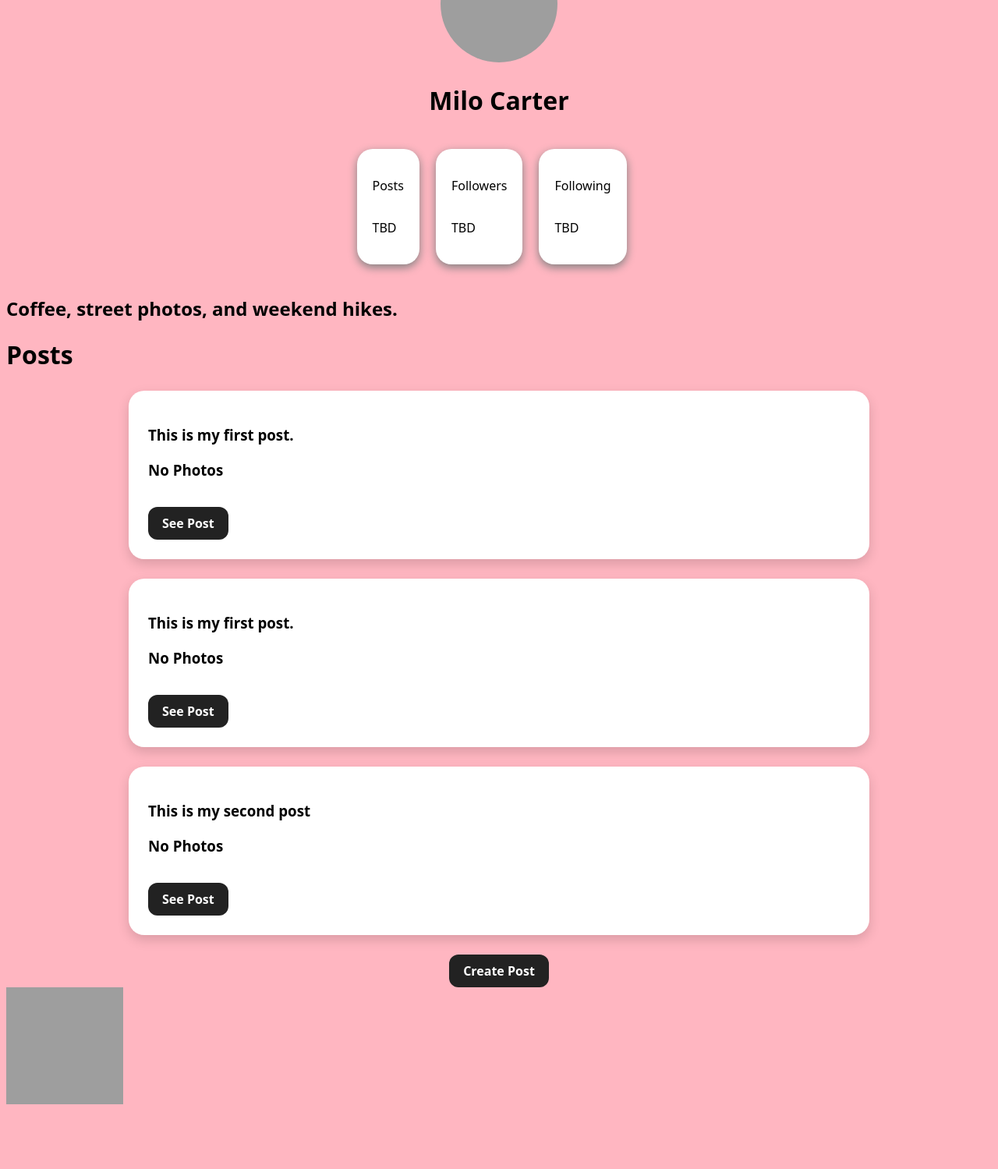
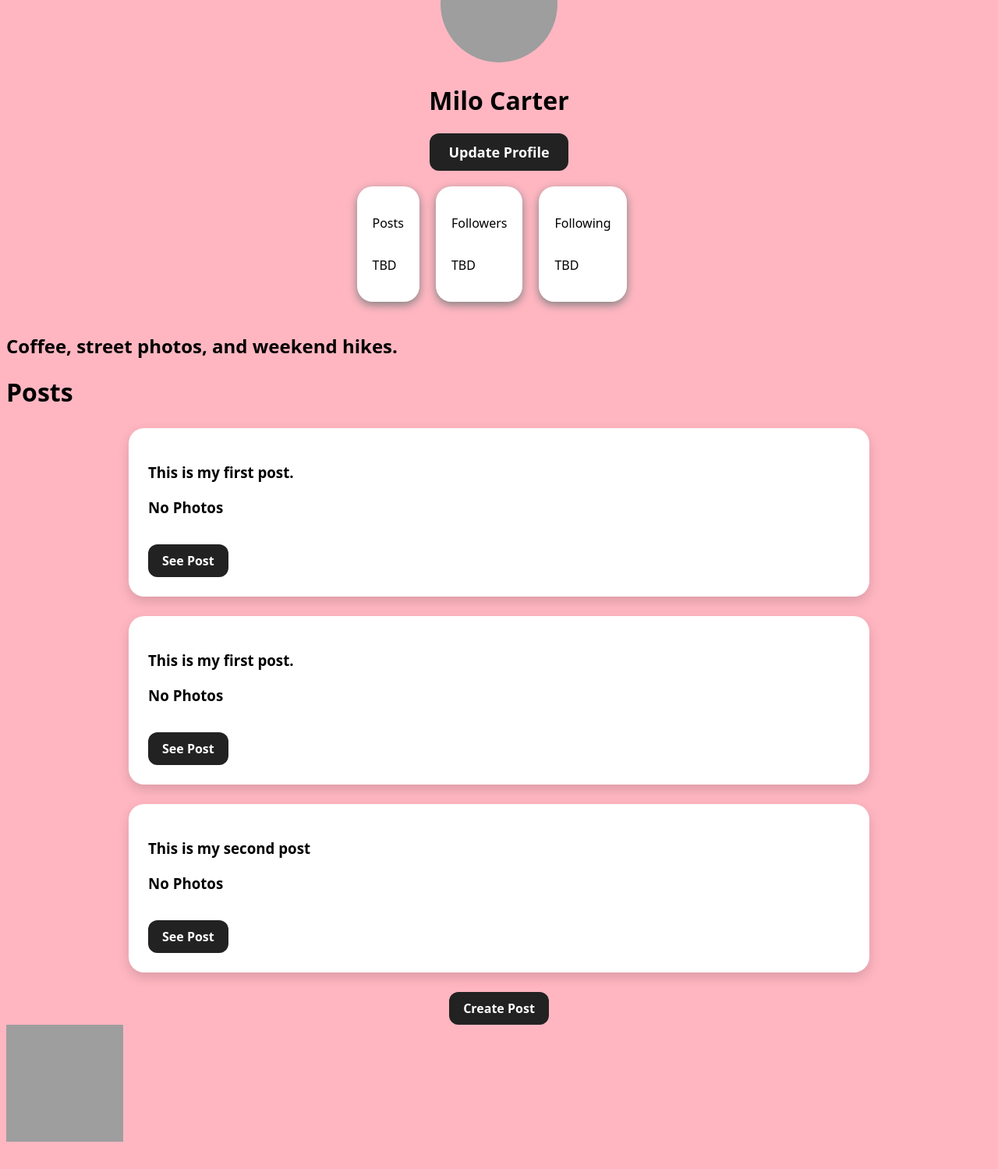
Before and after one commit to saud-otb/cs412, a Django app: page /mini_insta/1/ in a window 1280 px wide. Shown: the part 208-1707 px from the top of the page at 78% size. Before the commit the page ends 1624 px from the top, so only its background shows below. Run offline with Django 5.2, Linux system fonts and the light colour scheme; data comes from the database, SQL or seed files in the repository; both versions use the stored data as it was after the commit; grey boxes are pictures that could not be loaded.

Commit message:
Created UpdateProfileView and added an update profile button

```diff
--- a/mini_insta/models.py
+++ b/mini_insta/models.py
@@ -3,6 +3,7 @@
 # Description: Defines the database structure for profiles, posts, and photos.
 
 from django.db import models
+from django.urls import reverse
 
 # Create your models here.
 class Profile(models.Model):
@@ -17,6 +18,9 @@ class Profile(models.Model):
         '''Returns all posts created by this profile.'''
         all_posts = Post.objects.filter(profile=self).order_by('timestamp')
         return all_posts
+
+    def get_absolute_url(self):
+        return reverse('show_profile', kwargs={'pk':self.pk})
 
     def __str__(self):
         '''Return a string reprsentation of this profile object'''
--- a/mini_insta/templates/mini_insta/show_profile.html
+++ b/mini_insta/templates/mini_insta/show_profile.html
@@ -6,6 +6,7 @@
 <div class="top-header">
     <img src="{{profile.profile_image_url}}">
     <h1>{{profile.display_name}}</h1>
+    <a href="{% url 'update_profile' profile.pk %}" id="update-button">Update Profile</a>
 </div>
 
     <div class="profile-information">
--- a/mini_insta/urls.py
+++ b/mini_insta/urls.py
@@ -4,11 +4,12 @@
 
 from django.urls import path
 from django.conf import settings
-from .views import ProfileListView, ProfileDetailView, PostDetailView, CreatePostView
+from .views import ProfileListView, ProfileDetailView, PostDetailView, CreatePostView, UpdateProfileView
 
 urlpatterns = [
     path(r'', ProfileListView.as_view(), name='show_all_profiles'),
     path(r'<int:pk>/', ProfileDetailView.as_view(), name='show_profile'),
     path(r'post/<int:pk>/', PostDetailView.as_view(), name='show_post'),
-    path(r'profile/<int:pk>/create_post', CreatePostView.as_view(), name='create_post')
+    path(r'profile/<int:pk>/create_post', CreatePostView.as_view(), name='create_post'),
+    path(r'profile/<int:pk>/update', UpdateProfileView.as_view(), name='update_profile'),
 ]
--- a/mini_insta/views.py
+++ b/mini_insta/views.py
@@ -6,8 +6,8 @@
 from django.shortcuts import render
 from django.urls import reverse
 from .models import Profile, Post, Photo
-from django.views.generic import ListView, DetailView, CreateView
-from .forms import CreatePostForm
+from django.views.generic import ListView, DetailView, CreateView, UpdateView
+from .forms import CreatePostForm, UpdateProfileForm
 
 # Create your views here.
 class ProfileListView(ListView):
@@ -82,3 +82,9 @@ class CreatePostView(CreateView):
 
         # delegate the work to the superclass method form_valid:
         return super().form_valid(form)
+
+
+class UpdateProfileView(UpdateView):
+    model = Profile
+    form_class = UpdateProfileForm
+    template_name = 'mini_insta/update_profile_form.html'
--- a/static/mini_insta/style.css
+++ b/static/mini_insta/style.css
@@ -210,3 +210,19 @@ input[type="submit"]:hover,
 #cancel-button:hover {
     background-color: #444;
 }
+
+#update-button {
+    text-align: center;
+    margin-top: 25px;
+    display: inline-block;
+    padding: 12px 24px;
+    background-color: #222;
+    color: white;
+    border: none;
+    border-radius: 12px;
+    font-weight: bold;
+    text-decoration: none;
+    font-size: 18px;
+    margin: 0 8px;
+    cursor: pointer;
+}
```
Also changed, not shown: mini_insta/forms.py (+8 -0 lines), mini_insta/templates/mini_insta/update_profile_form.html (added, +15 -0 lines), db.sqlite3, static/quotes/style.css (line endings or trailing spaces).
